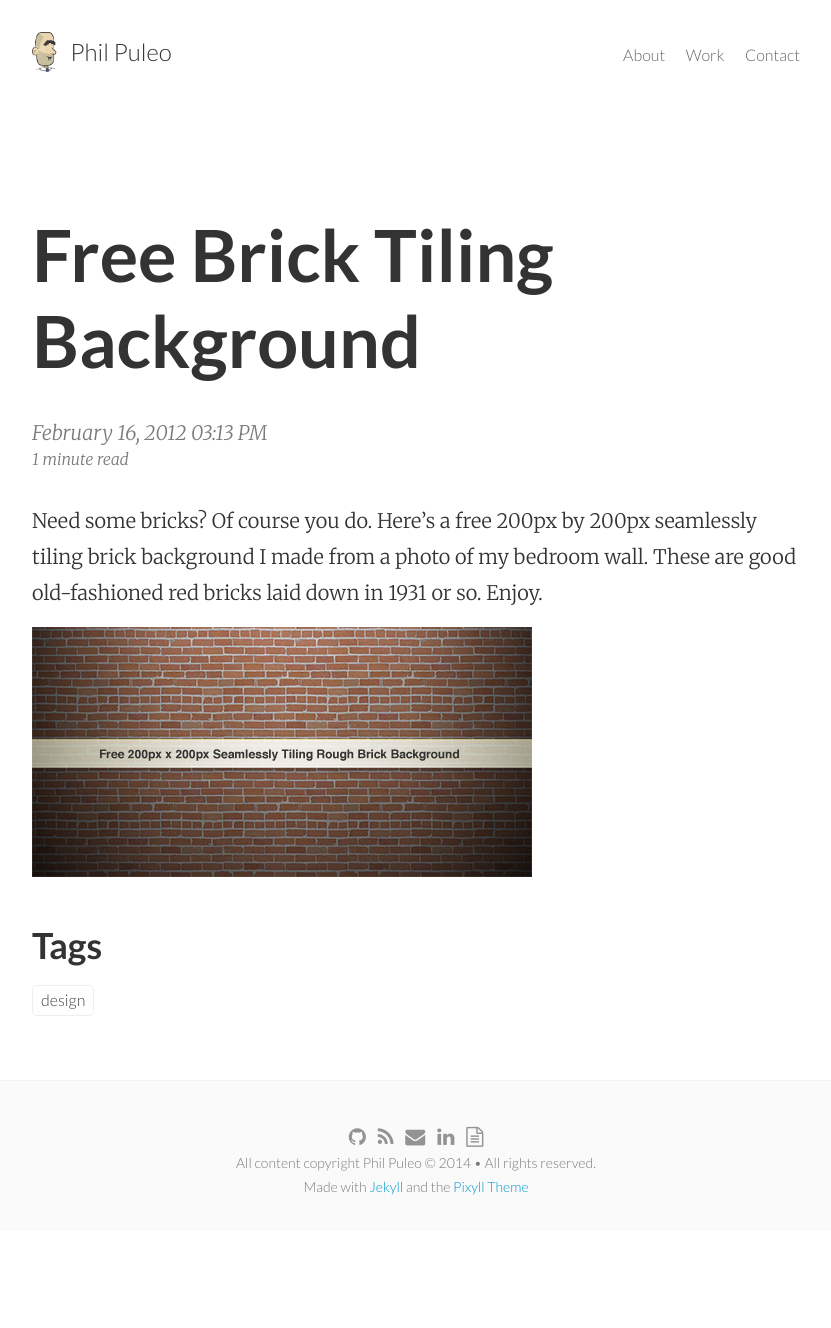
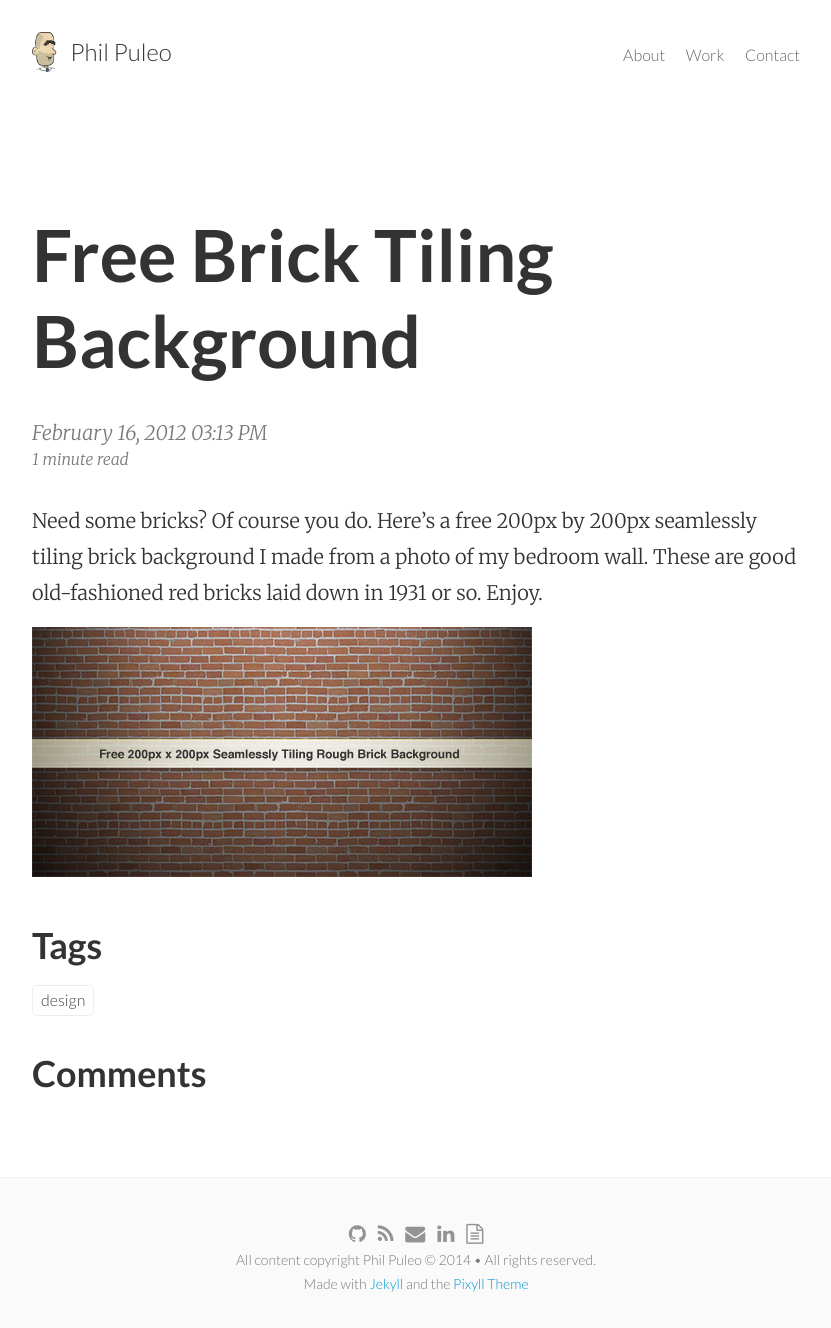
Before and after one commit to ppuleo/ppuleo.github.io, a Jekyll site: the page built from _posts/2012-02-16-free-brick-tiling-background.md, in a window 1280 px wide. Shown: the whole page, without its empty margins (224-1055 px from the left). Built offline with Jekyll 4.4.1, drawn with Linux system fonts in a browser that asks for light colours; nearby versions of some CDN libraries; comment, search, counter and statistics services are not loaded; before the commit the page ends 1231 px from its top, so only the background shows below that.

```diff
--- /dev/null
+++ b/_includes/comments.html
@@ -0,0 +1,16 @@
+ <div class="comments">
+   <h3>Comments</h3>
+   <div id="disqus_thread"></div>
+  <script type="text/javascript">
+    /* * * CONFIGURATION VARIABLES: EDIT BEFORE PASTING INTO YOUR WEBPAGE * * */
+    var disqus_shortname = 'phillippuleo'; // required: replace example with your forum shortname
+
+    /* * * DON'T EDIT BELOW THIS LINE * * */
+    (function() {
+      var dsq = document.createElement('script'); dsq.type = 'text/javascript'; dsq.async = true;
+      dsq.src = '//' + disqus_shortname + '.disqus.com/embed.js';
+      (document.getElementsByTagName('head')[0] || document.getElementsByTagName('body')[0]).appendChild(dsq);
+    })();
+  </script>
+  <noscript>Please enable JavaScript to view the <a href="http://disqus.com/?ref_noscript">comments powered by Disqus.</a></noscript>
+</div>
--- a/_layouts/post.html
+++ b/_layouts/post.html
@@ -44,3 +44,5 @@
   {% endfor %}
   </ul>
 {% endif %}
+
+{% include comments.html %}
--- a/_sass/_phil-theme.scss
+++ b/_sass/_phil-theme.scss
@@ -152,6 +152,10 @@
   border-bottom: 1px solid #eee;
 }
 
+.comments {
+  margin-top: 1rem;
+}
+
 /* Code Highlighting Override */
 // .highlight,
 // .gist-syntax .highlight { background-color: #fefefe; border: 1px solid #eee; color: #586e75 }
--- a/contact.html
+++ b/contact.html
@@ -13,7 +13,8 @@
     <li id="linkedin_contact"><i class="fa fa-linkedin"></i> linkedin: <a href="http://www.linkedin.com/in/phillippuleo" target="_blank">http://www.linkedin.com/in/phillippuleo</a></li>
   </ul>
   <p>Message:</p>
-  <form action="https://forms.brace.io/{{ site.email }}" method="POST" class="form-stacked form-light">
+  <form action="https://getsimpleform.com/messages?form_api_token=4e4c2e82add8eeb90dece8bec27c38d8" method="post" class="form-stacked form-light">
+    <input type="hidden" name="redirect_to" value="http://phillippuleo.com/thanks.html" />
     <input type="text" name="name" class="input mobile-block" placeholder="Name">
     <input type="text" name="email" class="input mobile-block" placeholder="Email Address">
     <textarea type="text" name="content" class="input mobile-block" rows="5" placeholder="What would you like to say?"></textarea>
```
Also changed, not shown: thanks.html (added, +9 -0 lines).
